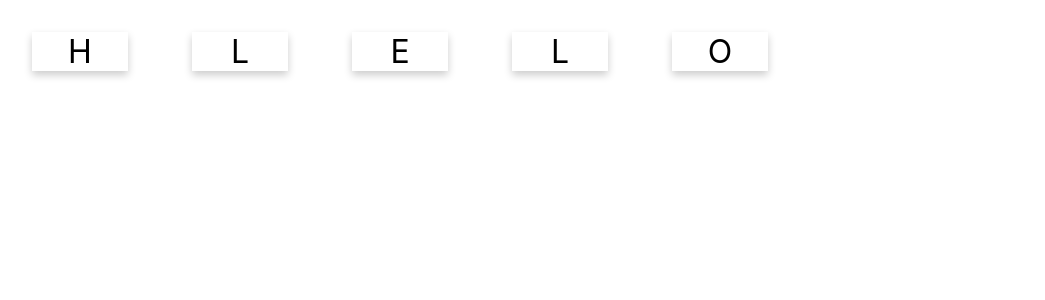
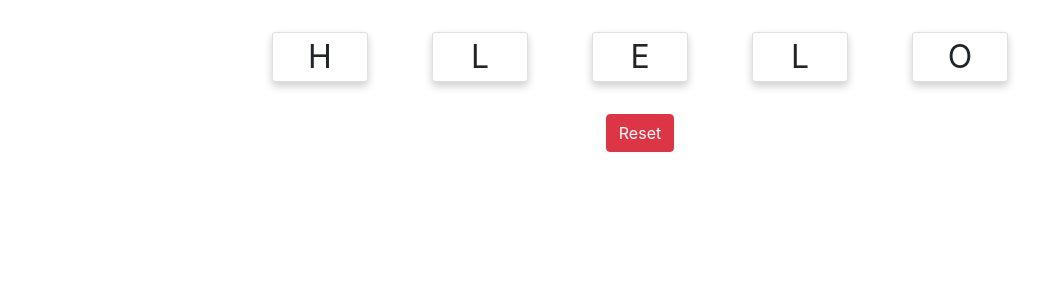
Before and after one commit to HimRahim/3SA03-6210110690, a React (Create React App) app: page / in a window 1280 px wide. Shown: the top 300 px of the page, without its empty margins (0-1045 px from the left). Built offline with nearby package versions, Linux system fonts and the light colour scheme.

Commit message:
'part7commit1

```diff
--- a/public/index.html
+++ b/public/index.html
@@ -25,6 +25,8 @@
       Learn how to configure a non-root public URL by running `npm run build`.
     -->
     <title>React App</title>
+    <link href="https://cdn.jsdelivr.net/npm/bootstrap@5.0.2/dist/css/bootstrap.min.css" rel="stylesheet" integrity="sha384-EVSTQN3/azprG1Anm3QDgpJLIm9Nao0Yz1ztcQTwFspd3yD65VohhpuuCOmLASjC" crossorigin="anonymous">
+    <script src="https://cdn.jsdelivr.net/npm/bootstrap@5.0.2/dist/js/bootstrap.bundle.min.js" integrity="sha384-MrcW6ZMFYlzcLA8Nl+NtUVF0sA7MsXsP1UyJoMp4YLEuNSfAP+JcXn/tWtIaxVXM" crossorigin="anonymous"></script>
   </head>
   <body>
     <noscript>You need to enable JavaScript to run this app.</noscript>
--- a/src/App.js
+++ b/src/App.js
@@ -1,11 +1,13 @@
 import React from "react";
 import './App.css';
+
 import WordCard from "./WordCard";
 const word = "Hello";
 function App() {
   return (
     <div>
         <WordCard value={word}/>
+
     </div>
 
   );
--- a/src/CharacterCard.js
+++ b/src/CharacterCard.js
@@ -13,7 +13,7 @@ export default function CharacterCard(props) {
     }
 
     useEffect(() => {
-        if(attempRef.current != props.attemp){
+        if(attempRef.current !== props.attemp){
             setActive(false);
             attempRef.current = props.attemp
         }
--- a/src/WordCard.js
+++ b/src/WordCard.js
@@ -1,6 +1,7 @@
 import React, { useState} from 'react';
 import CharacterCard from './CharacterCard';
 import _ from 'lodash';
+// import ResetButton from "./ResetButton";
 
 const prepareStateFromWord = given_word => {
     let word = given_word.toUpperCase()
@@ -18,15 +19,23 @@ export default function WordCard(props) {
 
     const [state, setState] = useState(prepareStateFromWord(props.value))
 
+    function resetGame() {
+        setState({...state, guess: '',attemp: state.attemp+1})
+    }
+
+    function handleClick() {
+        resetGame()
+    }
+
     const activationHandler = c => {
         console.log(`${c} has been activated`)
         let guess = state.guess + c
         setState({...state, guess})
 
-        if(guess.length == state.word.length){
-            if(guess == state.word){
+        if(guess.length === state.word.length){
+            if(guess === state.word){
                 console.log('yeah!')
-                setState({...state, completed: true})
+
             }
             else{
                 console.log('reset, next attemp')
@@ -36,13 +45,25 @@ export default function WordCard(props) {
 
         console.log(guess)
     }
+
+
+
     return (
-        <div>
+        <div className='text-center'>
             {
                 state.chars.map((c, i) =>
                     <CharacterCard value={c} key={i} activationHandler={activationHandler} attemp={state.attemp}/>
                 )
             }
+            {/* <ResetButton state={state.completed}/> */}
+            <div className="container text-center">
+                <button className='btn btn-danger reset-btn' onClick={handleClick}>Reset</button>
+            </div>
+            <div className="container">
+                <br />
+                <h1>{state.guess}</h1>
+
+            </div>
         </div>
     )
 }
```
